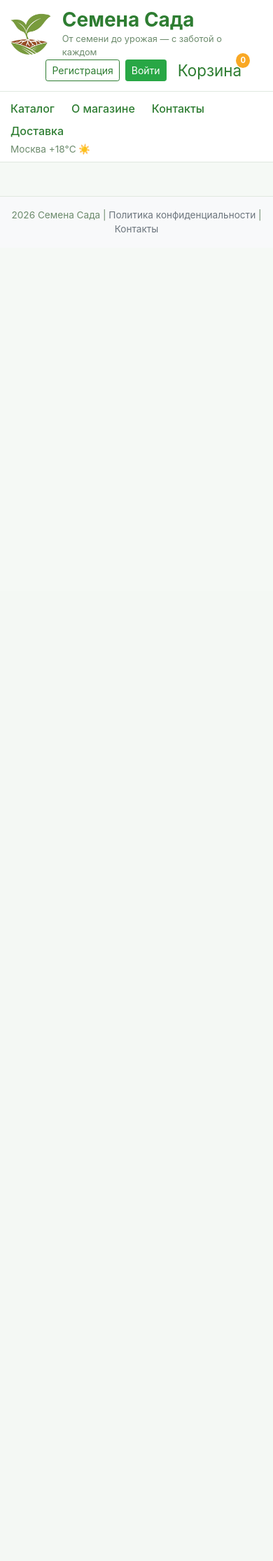
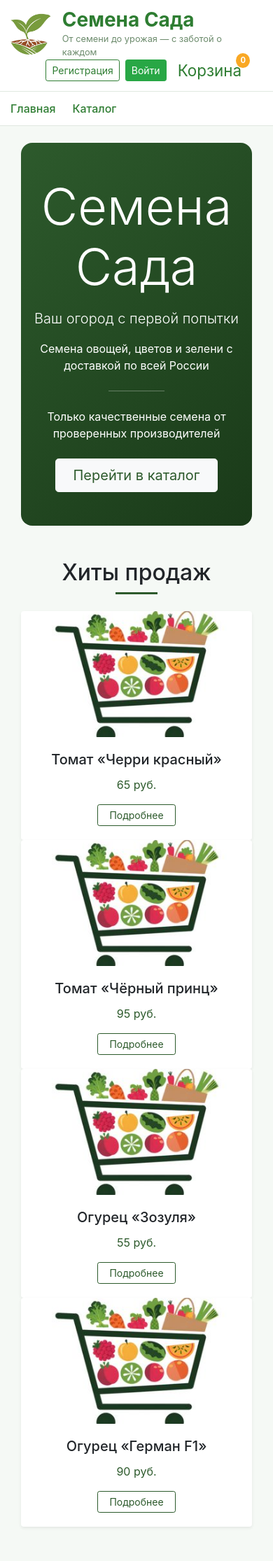
Before and after one commit to MakarovEmil/WEB_project, a Flask app: page / in a window 390 px wide. Shown: the top 2230 px of the page at 70% size. Before the commit the page ends 332 px from the top, so only its background shows below. Run offline with Flask 3, Linux system fonts and the light colour scheme; data comes from the database, SQL or seed files in the repository; both versions use the stored data as it was after the commit; some libraries are stand-ins or nearby versions.

Commit message:
Commit reports

```diff
--- a/main.py
+++ b/main.py
@@ -11,7 +11,7 @@ from data.db_session import global_init, create_session
 from data.forms.registration import RegisterForm
 from data.forms.add_product import AddProductForm
 from data.forms.login import LoginForm
-from flask import redirect
+from flask import redirect, url_for
 from flask_login import LoginManager, login_user, logout_user, login_required
 from flask_login import current_user
 from flask import request
@@ -79,7 +79,29 @@ def load_user(user_id):
 
 @app.route('/', methods=['GET', 'POST'])
 def index():
-    return render_template('base.html', title='Главная')
+    current_month = datetime.datetime.now().month
+
+    with create_session() as db_sess:
+        popular_products = db_sess.query(Product) \
+            .join(OrderItem, OrderItem.product_id == Product.id) \
+            .group_by(Product.id) \
+            .limit(4) \
+            .all()
+
+        categories = db_sess.query(Category).all()
+
+        seasonal_products = db_sess.query(Product) \
+            .filter(Product.sowing_month_start <= current_month) \
+            .filter(Product.sowing_month_end >= current_month) \
+            .limit(4) \
+            .all()
+
+    return render_template('index.html',
+                           title='Главная',
+                           popular_products=popular_products,
+                           categories=categories,
+                           seasonal_products=seasonal_products,
+                           now=datetime.datetime.now())
 
 
 @app.route('/register', methods=['GET', 'POST'])
@@ -165,19 +187,22 @@ def edit_profile():
 @app.route('/login', methods=['GET', 'POST'])
 def login():
     form = LoginForm()
+    next_url = request.args.get('next', '/')
     if form.validate_on_submit():
         with create_session() as db_sess:
             user = db_sess.query(User).filter(User.email == form.email.data).first()
             if not user:
                 return render_template('login.html',
                                        message="Такого пользователя не нашлось",
-                                       form=form)
+                                       form=form,
+                                       next=next_url)
             if user.check_password(form.password.data):
                 if form.is_admin.data:
                     if form.secret_password.data != SECRET_KEY_FOR_ADMINS:
                         return render_template('login.html',
                                                message="Неправильный секретный пароль",
-                                               form=form)
+                                               form=form,
+                                               next=next_url)
                     else:
                         if not user.is_admin:
                             user.is_admin = True
@@ -186,11 +211,12 @@ def login():
                     user.is_admin = False
                     db_sess.commit()
                 login_user(user, remember=form.remember_me.data)
-                return redirect("/")
+                return redirect(next_url)
             return render_template('login.html',
                                    message="Неправильный логин или пароль",
-                                   form=form)
-    return render_template('login.html', title='Авторизация', form=form)
+                                   form=form,
+                                   next=next_url)
+    return render_template('login.html', title='Авторизация', form=form, next=next_url)
 
 @app.route('/catalog')
 def catalog():
@@ -414,14 +440,18 @@ def remove(product_id):
     return redirect(request.referrer or '/cart')
 
 
-@app.route('/checkout', methods=['GET'])
+@app.route('/checkout', methods=['GET', 'POST'])
 def checkout():
     if not current_user.is_authenticated:
-        form = LoginForm()
-        return render_template('login.html',
-                               title='Авторизация', form=form, message='Для заказа необходима авторизация')
+        return redirect(url_for('login', next='/checkout'))
     cart = session['cart']
-    total = int(request.args.get('total', 0))
+
+    with create_session() as db_sess:
+        total = 0
+        for product_id, quantity in cart.items():
+            product = db_sess.get(Product, int(product_id))
+            if product:
+                total += product.price * quantity
 
     discount = 0
     if current_user.total_spent >= 10000:
--- a/static/css/style.css
+++ b/static/css/style.css
@@ -105,3 +105,47 @@ body {
   font-size: 0.85rem;
   text-align: center;
 }
+
+.hero-section {
+  border-radius: 16px;
+}
+.hover-card {
+  transition:
+    transform 0.2s ease,
+    box-shadow 0.2s ease;
+}
+.hover-card:hover {
+  transform: translateY(-4px);
+  box-shadow: 0 8px 20px rgba(0, 0, 0, 0.1) !important;
+}
+.category-card {
+  transition: all 0.2s ease;
+  border: 1px solid #e0e0e0;
+}
+.category-card:hover {
+  background-color: #2d5a2c !important;
+  border-color: #2d5a2c;
+}
+.category-card:hover small {
+  color: white !important;
+}
+.feature-card {
+  transition: all 0.2s ease;
+  border: 1px solid #e0e0e0;
+}
+.feature-card:hover {
+  background-color: #e8f5e9 !important;
+  border-color: #2d5a2c;
+}
+.btn-outline-success {
+  border-color: #2d5a2c;
+  color: #2d5a2c;
+}
+.btn-outline-success:hover {
+  background-color: #2d5a2c;
+  border-color: #2d5a2c;
+  color: white;
+}
+.text-primary {
+  color: #2d5a2c !important;
+}
--- a/templates/base.html
+++ b/templates/base.html
@@ -63,22 +63,15 @@
           class="d-flex justify-content-between align-items-center flex-wrap"
         >
           <div class="d-flex flex-wrap">
+            <a href="/" class="nav-link">Главная</a>
             {% if current_user.is_authenticated and current_user.is_admin %}
             <a href="/catalog" class="nav-link">Управление товарами</a>
             {% else %}
             <a href="/catalog" class="nav-link">Каталог</a>
-            {% endif %}
-            <a href="/about" class="nav-link">О магазине</a>
-            <a href="/contacts" class="nav-link">Контакты</a>
-            <a href="/delivery" class="nav-link">Доставка</a>
-
-            {% if current_user.is_authenticated and current_user.is_admin %}
-            <a href="/admin/orders" class="nav-link">Заказы</a>
+            {% endif %} {% if current_user.is_authenticated and
+            current_user.is_admin %}
             <a href="/admin/reports" class="nav-link">Отчёты</a>
             {% endif %}
-          </div>
-          <div class="weather-block">
-            {{ weather|default('Москва +18°C ☀️') }}
           </div>
         </div>
       </div>
--- /dev/null
+++ b/templates/index.html
@@ -0,0 +1,159 @@
+{% extends "base.html" %} {% block content %}
+<div class="container">
+  <div
+    class="hero-section text-center py-5 mb-5 rounded-4"
+    style="
+      background: linear-gradient(135deg, #2d5a2c 0%, #1a3a19 100%);
+      color: white;
+    "
+  >
+    <h1 class="display-3 fw-bold mb-3">Семена Сада</h1>
+    <p class="lead mb-3">Ваш огород с первой попытки</p>
+    <p class="mb-4">
+      Семена овощей, цветов и зелени с доставкой по всей России
+    </p>
+    <hr
+      class="my-4"
+      style="
+        width: 80px;
+        margin: 0 auto;
+        border-color: rgba(255, 255, 255, 0.3);
+      "
+    />
+    <p class="mt-4 mb-4">
+      Только качественные семена от проверенных производителей
+    </p>
+    <a
+      href="/catalog"
+      class="btn btn-light btn-lg px-4 py-2 fw-bold"
+      style="color: #2d5a2c"
+      >Перейти в каталог</a
+    >
+  </div>
+
+  <div class="mb-5">
+    <div class="text-center mb-4">
+      <h2 class="fw-bold">Хиты продаж</h2>
+      <div
+        class="mt-2"
+        style="width: 60px; height: 3px; background: #2d5a2c; margin: 0 auto"
+      ></div>
+    </div>
+    <div class="row g-4">
+      {% for product in popular_products %}
+      <div class="col-md-3 col-sm-6">
+        <div
+          class="card h-100 border-0 shadow-sm hover-card d-flex flex-column"
+        >
+          <img
+            src="/{{ product.image_path }}"
+            class="card-img-top"
+            alt="{{ product.name }}"
+            style="height: 180px; object-fit: cover; border-radius: 8px 8px 0 0"
+          />
+          <div class="card-body text-center d-flex flex-column flex-grow-1">
+            <h5 class="card-title fw-semibold">{{ product.name }}</h5>
+            <p class="card-text text-primary fw-bold fs-5">
+              {{ product.price }} руб.
+            </p>
+            <div class="mt-auto">
+              <a
+                href="/product/{{ product.id }}"
+                class="btn btn-outline-success btn-sm px-3"
+                >Подробнее</a
+              >
+            </div>
+          </div>
+        </div>
+      </div>
+      {% endfor %}
+    </div>
+  </div>
+
+  <div class="mb-5 py-3">
+    <div class="text-center mb-4">
+      <h2 class="fw-bold">Категории</h2>
+      <div
+        class="mt-2"
+        style="width: 60px; height: 3px; background: #2d5a2c; margin: 0 auto"
+      ></div>
+    </div>
+    <div class="row g-3 text-center">
+      {% for category in categories %}
+      <div class="col-md-2 col-4">
+        <a
+          href="/catalog?category={{ category.id }}"
+          class="text-decoration-none"
+        >
+          <div class="category-card p-3 rounded-3 bg-light text-center">
+            <small class="fw-semibold text-dark">{{ category.name }}</small>
+          </div>
+        </a>
+      </div>
+      {% endfor %}
+    </div>
+  </div>
+
+  <div class="mb-5">
+    <div class="text-center mb-4">
+      <h2 class="fw-bold">Сезонные рекомендации</h2>
+      <div
+        class="mt-2"
+        style="width: 60px; height: 3px; background: #2d5a2c; margin: 0 auto"
+      ></div>
+      <p class="text-muted mt-3">
+        {% set months = ['январе', 'феврале', 'марте', 'апреле', 'мае', 'июне',
+        'июле', 'августе', 'сентябре', 'октябре', 'ноябре', 'декабре'] %} Что
+        сажать в {{ months[now.month - 1] }}
+      </p>
+    </div>
+    <div class="row g-4">
+      {% for product in seasonal_products %}
+      <div class="col-md-3 col-sm-6">
+        <div class="card h-100 border-0 shadow-sm d-flex flex-column">
+          <img
+            src="/{{ product.image_path }}"
+            class="card-img-top"
+            alt="{{ product.name }}"
+            style="height: 180px; object-fit: cover; border-radius: 8px 8px 0 0"
+          />
+          <div class="card-body text-center d-flex flex-column flex-grow-1">
+            <h5 class="card-title fw-semibold">{{ product.name }}</h5>
+            <p class="card-text text-primary fw-bold fs-5">
+              {{ product.price }} руб.
+            </p>
+            <div class="mt-auto">
+              <a
+                href="/product/{{ product.id }}"
+                class="btn btn-outline-success btn-sm px-3"
+                >Подробнее</a
+              >
+            </div>
+          </div>
+        </div>
+      </div>
+      {% else %}
+      <div class="col-12 text-center text-muted py-5">
+        Нет рекомендаций для текущего месяца
+      </div>
+      {% endfor %}
+    </div>
+  </div>
+
+  <div class="row g-4 text-center mb-5 py-4 justify-content-center">
+    <div class="col-md-4 col-6">
+      <div class="feature-card p-3 rounded-3 bg-light h-100 d-flex flex-column">
+        <strong class="fs-6">Гарантия</strong>
+        <p class="small text-muted mt-2 mb-0">качества семян</p>
+      </div>
+    </div>
+    <div class="col-md-4 col-6">
+      <div class="feature-card p-3 rounded-3 bg-light h-100 d-flex flex-column">
+        <strong class="fs-6">Поддержка</strong>
+        <p class="small text-muted mt-2 mb-0">24/7</p>
+      </div>
+    </div>
+  </div>
+</div>
+
+{% endblock %}
```
Also changed, not shown: templates/cart.html (+1 -8 lines), templates/product_card.html (+5 -2 lines), db/garden_seeds.db.
